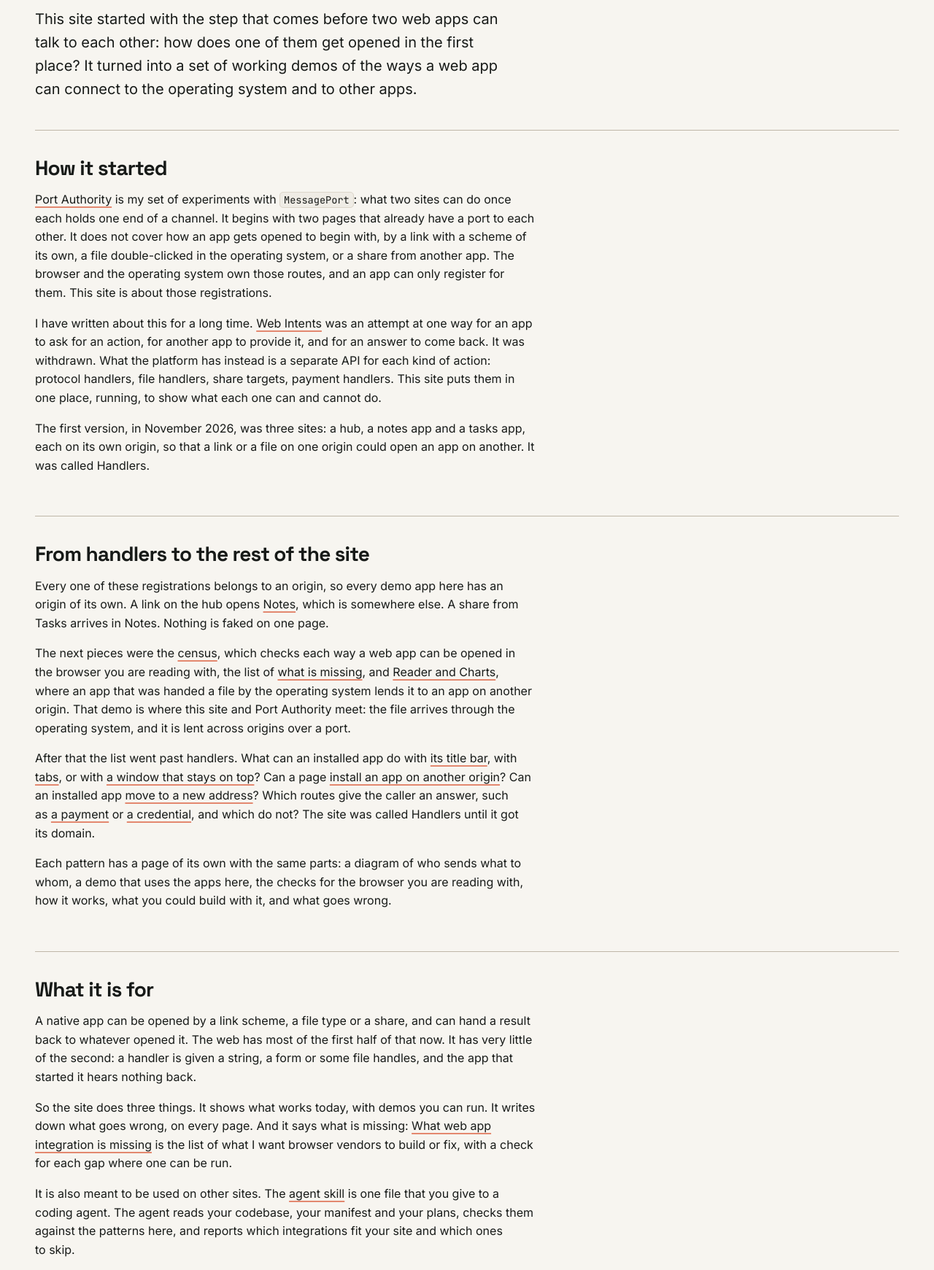
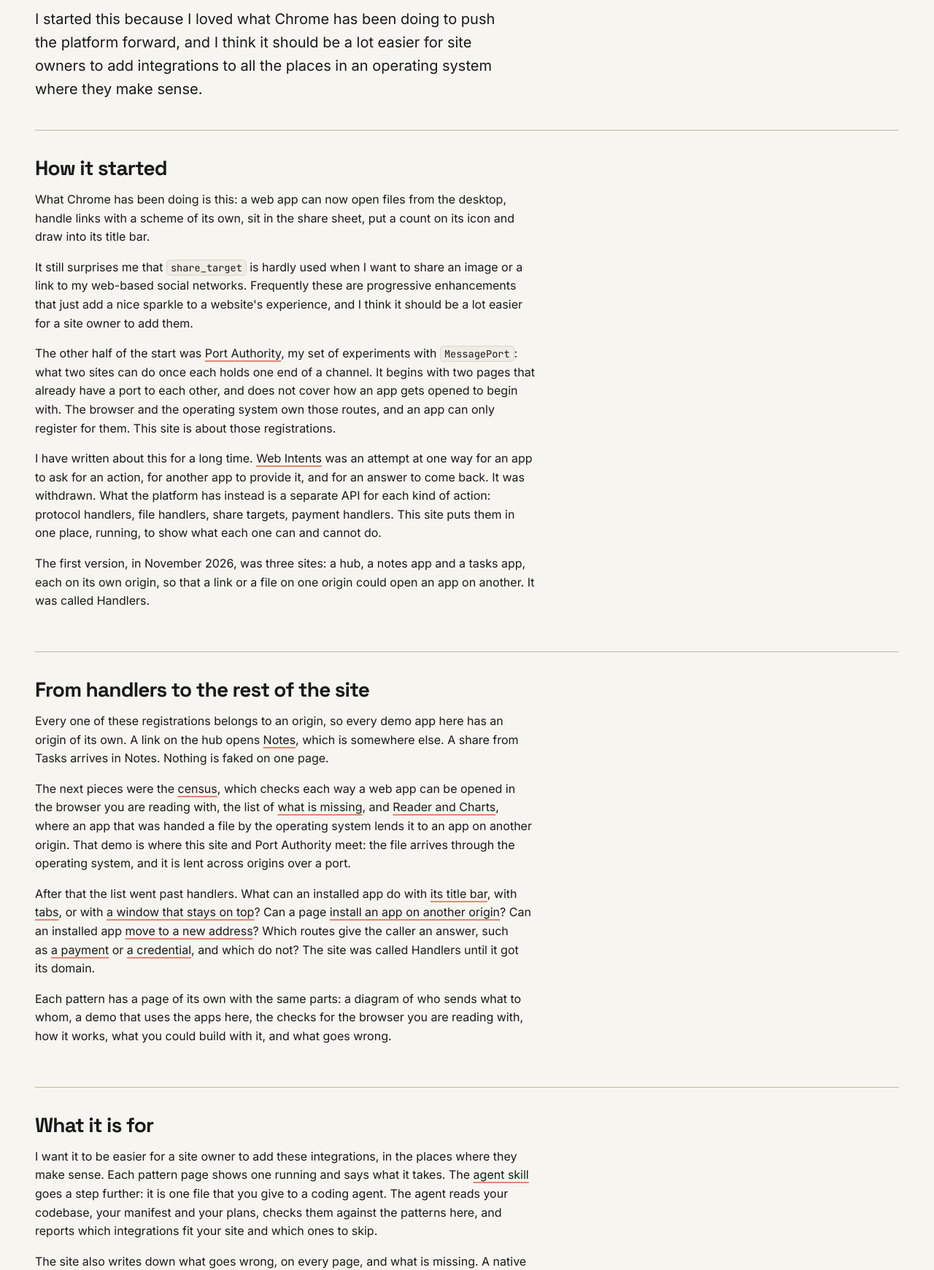
Before and after one commit to PaulKinlan/handlers, a website: page sites/main/about/index.html in a window 1280 px wide. Shown: the part 173-1914 px from the top of the page at 73% size. Drawn offline with Linux system fonts and the light colour scheme; files that its build step writes are made by us from their sources.

Commit message:
About page: say why the site was started, in Paul's words

```diff
--- a/sites/main/about/index.html
+++ b/sites/main/about/index.html
@@ -4,7 +4,7 @@
   <meta charset="utf-8">
   <meta name="viewport" content="width=device-width, initial-scale=1">
   <title>About this site | Beyond the Tab</title>
-  <meta name="description" content="How Beyond the Tab came to be, what it is for, who built it and how it works.">
+  <meta name="description" content="Why I started Beyond the Tab, what it is for, who built it and how it works.">
   <meta name="theme-color" content="#171a18">
   <link rel="stylesheet" href="/base.css">
   <link rel="stylesheet" href="/census/census.css">
@@ -23,12 +23,14 @@
     </header>
     <div class="stack" style="padding-block:2.5rem 1.5rem; --gap:1.1rem">
       <h1 style="font-size:var(--step-3)">About this site</h1>
-      <p style="font-size:var(--step-1); max-width:52ch">This site started with the step that comes before two web apps can talk to each other: how does one of them get opened in the first place? It turned into a set of working demos of the ways a web app can connect to the operating system and to other apps.</p>
+      <p style="font-size:var(--step-1); max-width:52ch">I started this because I loved what Chrome has been doing to push the platform forward, and I think it should be a lot easier for site owners to add integrations to all the places in an operating system where they make sense.</p>
     </div>
     <main>
       <section id="started">
         <h2>How it started</h2>
-        <p><a href="https://port-authority.dev">Port Authority</a> is my set of experiments with <code>MessagePort</code>: what two sites can do once each holds one end of a channel. It begins with two pages that already have a port to each other. It does not cover how an app gets opened to begin with, by a link with a scheme of its own, a file double-clicked in the operating system, or a share from another app. The browser and the operating system own those routes, and an app can only register for them. This site is about those registrations.</p>
+        <p>What Chrome has been doing is this: a web app can now open files from the desktop, handle links with a scheme of its own, sit in the share sheet, put a count on its icon and draw into its title bar.</p>
+        <p>It still surprises me that <code>share_target</code> is hardly used when I want to share an image or a link to my web-based social networks. Frequently these are progressive enhancements that just add a nice sparkle to a website's experience, and I think it should be a lot easier for a site owner to add them.</p>
+        <p>The other half of the start was <a href="https://port-authority.dev">Port Authority</a>, my set of experiments with <code>MessagePort</code>: what two sites can do once each holds one end of a channel. It begins with two pages that already have a port to each other, and does not cover how an app gets opened to begin with. The browser and the operating system own those routes, and an app can only register for them. This site is about those registrations.</p>
         <p>I have written about this for a long time. <a href="https://paul.kinlan.me/what-happened-to-web-intents/">Web Intents</a> was an attempt at one way for an app to ask for an action, for another app to provide it, and for an answer to come back. It was withdrawn. What the platform has instead is a separate API for each kind of action: protocol handlers, file handlers, share targets, payment handlers. This site puts them in one place, running, to show what each one can and cannot do.</p>
         <p>The first version, in November 2026, was three sites: a hub, a notes app and a tasks app, each on its own origin, so that a link or a file on one origin could open an app on another. It was called Handlers.</p>
       </section>
@@ -43,9 +45,8 @@
 
       <section id="intent">
         <h2>What it is for</h2>
-        <p>A native app can be opened by a link scheme, a file type or a share, and can hand a result back to whatever opened it. The web has most of the first half of that now. It has very little of the second: a handler is given a string, a form or some file handles, and the app that started it hears nothing back.</p>
-        <p>So the site does three things. It shows what works today, with demos you can run. It writes down what goes wrong, on every page. And it says what is missing: <a href="/missing/">What web app integration is missing</a> is the list of what I want browser vendors to build or fix, with a check for each gap where one can be run.</p>
-        <p>It is also meant to be used on other sites. The <a href="/skill/">agent skill</a> is one file that you give to a coding agent. The agent reads your codebase, your manifest and your plans, checks them against the patterns here, and reports which integrations fit your site and which ones to skip.</p>
+        <p>I want it to be easier for a site owner to add these integrations, in the places where they make sense. Each pattern page shows one running and says what it takes. The <a href="/skill/">agent skill</a> goes a step further: it is one file that you give to a coding agent. The agent reads your codebase, your manifest and your plans, checks them against the patterns here, and reports which integrations fit your site and which ones to skip.</p>
+        <p>The site also writes down what goes wrong, on every page, and what is missing. A native app can be opened by a link scheme, a file type or a share, and can hand a result back to whatever opened it. The web has most of the first half of that now. It has very little of the second: a handler is given a string, a form or some file handles, and the app that started it hears nothing back. <a href="/missing/">What web app integration is missing</a> is the list of what I want browser vendors to build or fix, with a check for each gap where one can be run.</p>
       </section>
 
       <section id="who">
```
